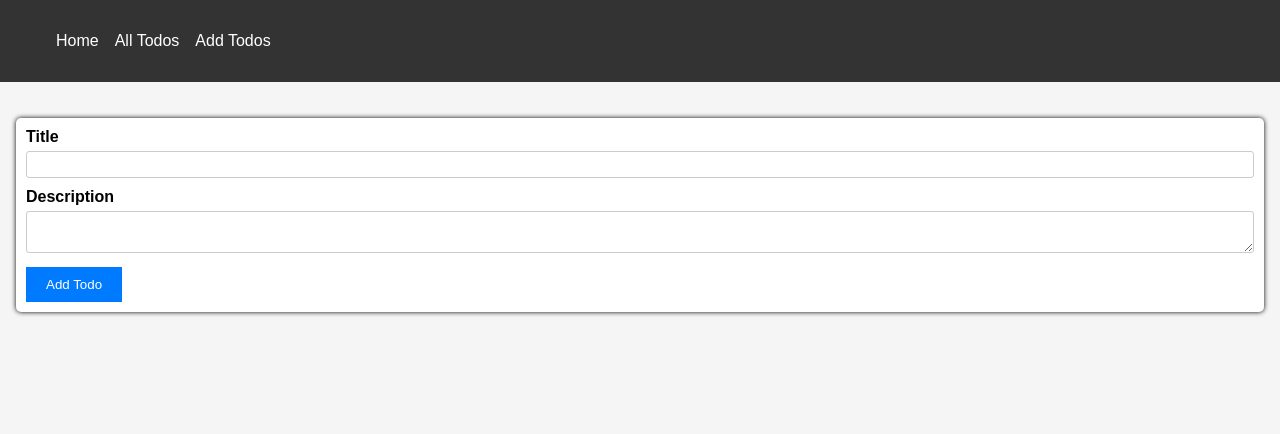
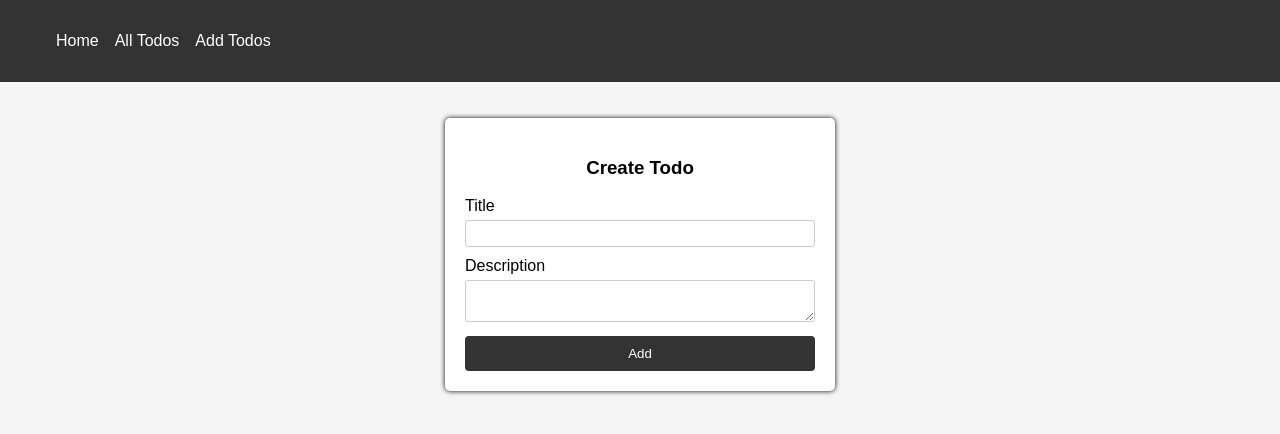
Before and after one commit to fermac1/Todo, a Nuxt app: page /todos/1/1 in a window 1280 px wide. Shown: the top 434 px of the page. Built offline with nearby package versions, Linux system fonts and the light colour scheme.

Commit message:
desgin update

```diff
--- a/components/TodoForm.vue
+++ b/components/TodoForm.vue
@@ -1,5 +1,8 @@
 <template>
   <form @submit.prevent="handleSubmit()">
+    <div>
+        <h3>{{ isEdit ? 'Edit Todo' : 'Create Todo' }}</h3>
+    </div>
     <div>
         <label for="title">Title</label>
         <input type="text" id="title" v-model="form.title" required/>
@@ -8,7 +11,7 @@
         <label for="description">Description</label>
         <textarea type="text" id="description" v-model="form.description" required/>
     </div>
-    <button type="submit" class="btn-success">{{ isEdit ? 'Update Todo' : 'Add Todo' }}</button>
+    <button type="submit" class="btn-success">{{ isEdit ? 'Update' : 'Add' }}</button>
   </form>
 </template>
 
@@ -46,11 +49,12 @@ watch(() => props.todo, (newTodo) => {
 })
 </script>
 
-<style>
+<style scoped>
 form{
+    width: 350px;
     background-color: #fff;
-    padding: 10px;
-    margin: 20px 0;
+    padding: 20px;
+    margin: 20px auto;
     border-radius: 5px;
     box-shadow: 0 0 5px rgba(0, 0, 0, 1);
 }
@@ -58,10 +62,13 @@ form{
 div{
     margin-bottom: 10px;
 }
+div h3{
+    text-align: center;
+}
 label{
     display: block;
     margin-bottom: 5px;
-    font-weight: bold;
+    font-weight: 500;
 }
 
 input, textarea {
@@ -71,4 +78,9 @@ input, textarea {
     border: 1px solid #ccc;
     box-sizing: border-box;
 }
+button {
+    border-radius: 4px;
+    width: 100%;
+    background-color: #333;
+}
 </style>
--- a/components/TodoList.vue
+++ b/components/TodoList.vue
@@ -1,8 +1,9 @@
 <template>
+    <div>
         <ul>
           <li v-for="(todo, index) in todos" :key="index">
               <NuxtLink :to="`/todos/${todo.id}`">{{todo.title}}</NuxtLink>
-        <span>{{ todo.isCompleted}}</span>
+              <span>{{ todo?.isCompleted ? 'Done ' : 'In progress' }}</span>
           </li>
           <!-- <li>
               <NuxtLink :to="`/todos/${1}`">{{'Title 2'}}</NuxtLink>
@@ -13,6 +14,7 @@
               <span>{{ 'completed' }}</span>
           </li> -->
         </ul>
+    </div>
 </template>
 
 <script lang="ts" setup>
--- a/pages/index.vue
+++ b/pages/index.vue
@@ -1,5 +1,5 @@
 <template>
-  <div>
+  <div class="container">
     <Banner />
     <br>
     <TodoList :todos="recentTodos"/>
@@ -17,6 +17,33 @@ const { todos } = storeToRefs(todoStore)
 const recentTodos = computed(()=>todos.value.slice(-3).reverse())
 </script>
 
-<style>
+<style scoped>
+.container{
+  padding: 1rem;
+  background-color: #fff;
+  border-radius: 5px;
+  /* box-shadow: 0 0 5px rgba(0, 0, 0, 1); */
+  margin: 20px auto;
+  width: 500px;
+}
+</style>
 
-</style>
+<!-- <template>
+  <div class="container">
+    <h1>Todo App</h1>
+    <p>Manage your tasks efficiently</p>
+  </div>
+</template>
+
+<script lang="ts" setup>
+
+</script>
+
+<style scoped>
+.container {
+  margin: auto;
+  text-align: center;
+  border-radius: 8px;
+  box-shadow: 0 2px 4px rgba(0, 0, 0, 0.1);
+} -->
+<!-- </style> -->
--- a/pages/todos/[id].vue
+++ b/pages/todos/[id].vue
@@ -2,7 +2,7 @@
   <div>
     <h1>{{ todo?.title }}</h1>
     <p>{{ todo?.description }}</p>
-    <hr class="my-5">
+    <!-- <hr class="my-5"> -->
 
     <p>Completed: {{ todo?.isCompleted }}</p>
     <p>Created At: {{ todo?. createdAt }}</p>
--- a/pages/todos/index.vue
+++ b/pages/todos/index.vue
@@ -1,5 +1,5 @@
 <template>
-  <div>
+  <div class="container">
     <h1>All Todos</h1>
     <TodoList :todos="todos"/>
   </div>
@@ -23,5 +23,12 @@ useHead({
 </script>
 
 <style scoped>
-
+.container{
+  padding: 1rem;
+  background-color: #fff;
+  border-radius: 5px;
+  /* box-shadow: 0 0 5px rgba(0, 0, 0, 1); */
+  margin: 20px auto;
+  width: 500px;
+}
 </style>
```
Lines whose indentation alone changed are shown as unchanged.
